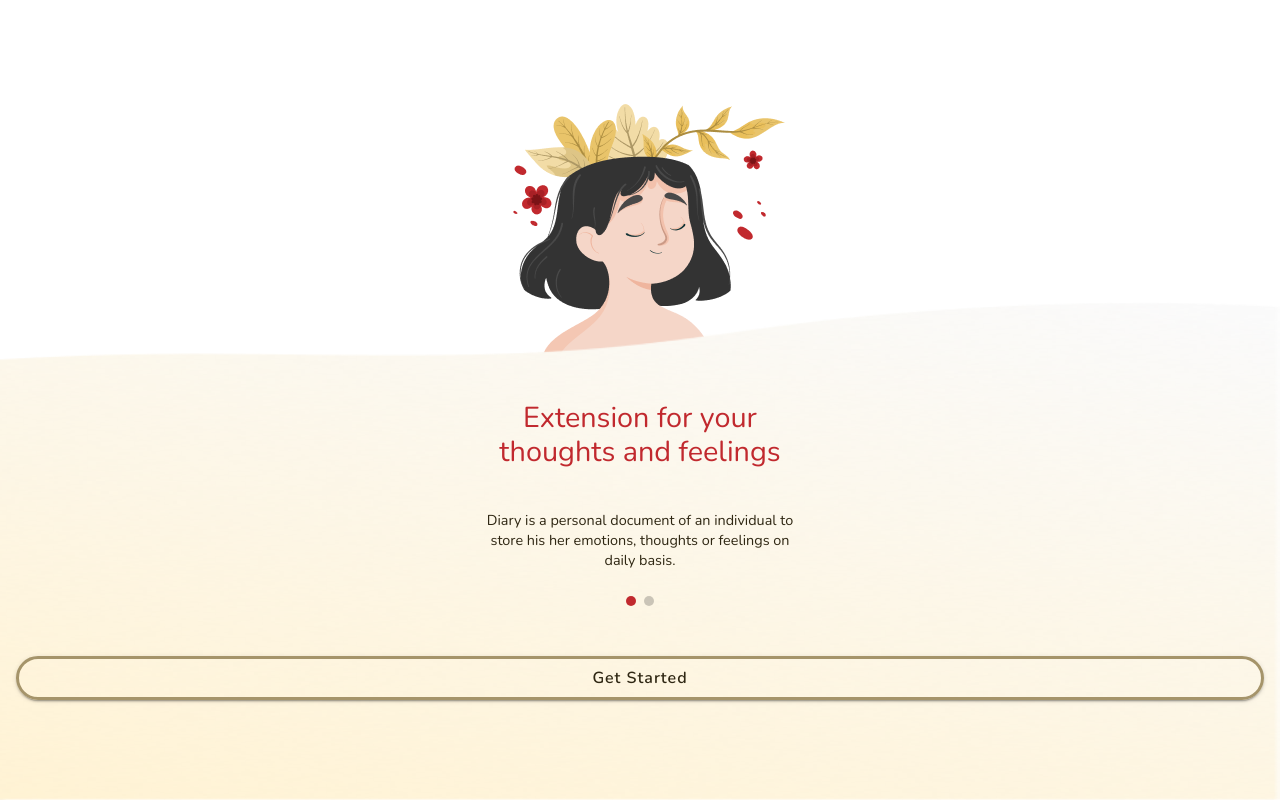
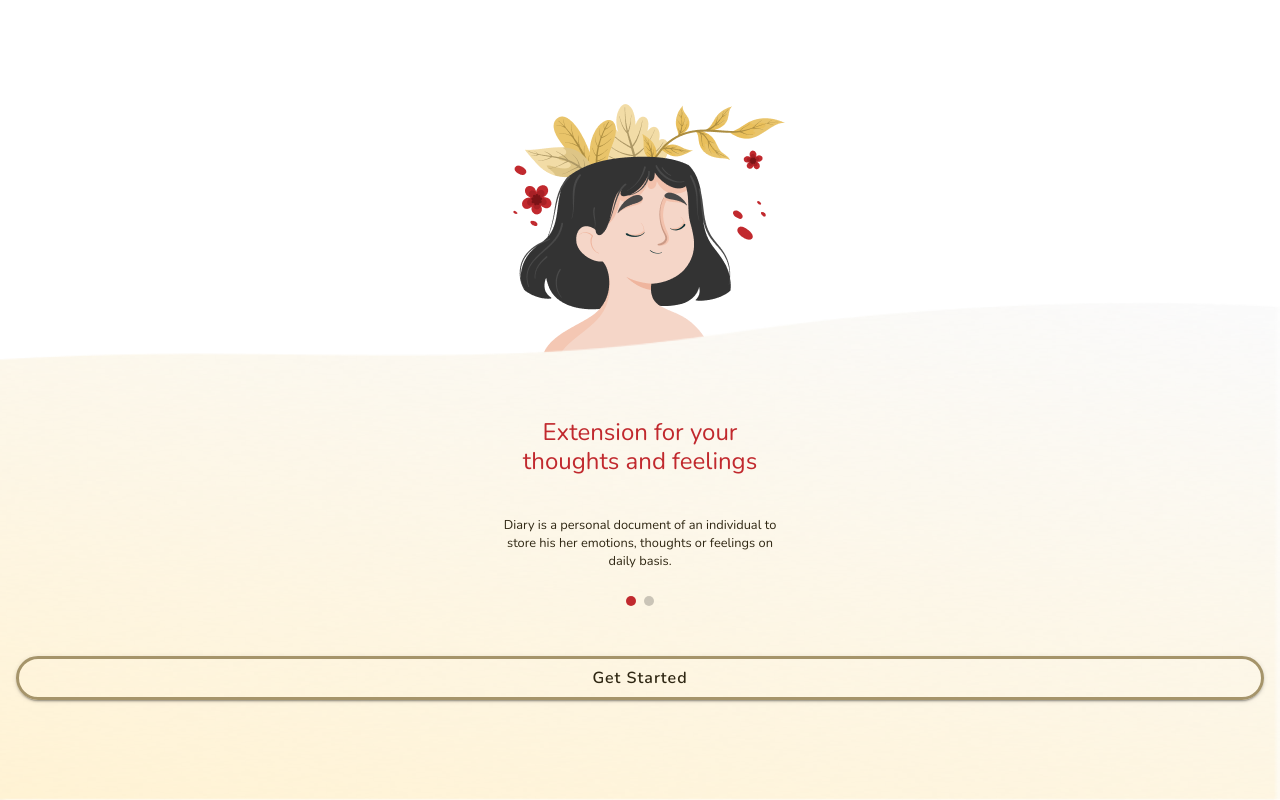
Before and after one commit to LevkoTkach/diary, a React (Create React App) app: page /login in a window 1280 px wide. Built offline with nearby package versions, Linux system fonts and the light colour scheme; a web font is replaced by a local one.

Commit message:
add corection

```diff
--- a/src/pages/LoginPage.css
+++ b/src/pages/LoginPage.css
@@ -1,9 +1,9 @@
-
 .swiper {
   height: 100%;
 
 }
-.swiper .slide2{
+
+.swiper .slide2 {
   background-image: url(../pages/background-girl2.png);
   background-repeat: no-repeat;
   background-position: center;
@@ -27,7 +27,8 @@
   z-index: 0;
 
 }
-.swiper ion-item-group{
+
+.swiper ion-item-group {
   position: absolute;
   width: 100%;
   text-align: center;
@@ -38,13 +39,15 @@
 
 .swiper h2 {
   text-size-adjust: none;
-  font-size: 1.8rem;
+  hyphens: manual;
+  font-size: 1.5rem;
   color: #C1292E;
 }
 
 .swiper p {
+  hyphens: manual;
   margin: 40px 0 30px;
-  font-size: 0.9rem;
+  font-size: 0.8rem;
   color: #2F2713;
 }
 
--- a/src/pages/NotePage.css
+++ b/src/pages/NotePage.css
@@ -8,6 +8,7 @@ ion-back-button {
 }
 
 .title-date {
+  padding: 0;
   font-size: 1rem;
   text-transform: none;
   font-weight: 600;
@@ -30,7 +31,7 @@ height: 2rem;
 }
 
 .custom-textarea {
-  margin-top: 1rem;
+  margin-top: 1.2rem;
   resize: none;
   height: 64vh;
   font-size: 1.1rem;
```
